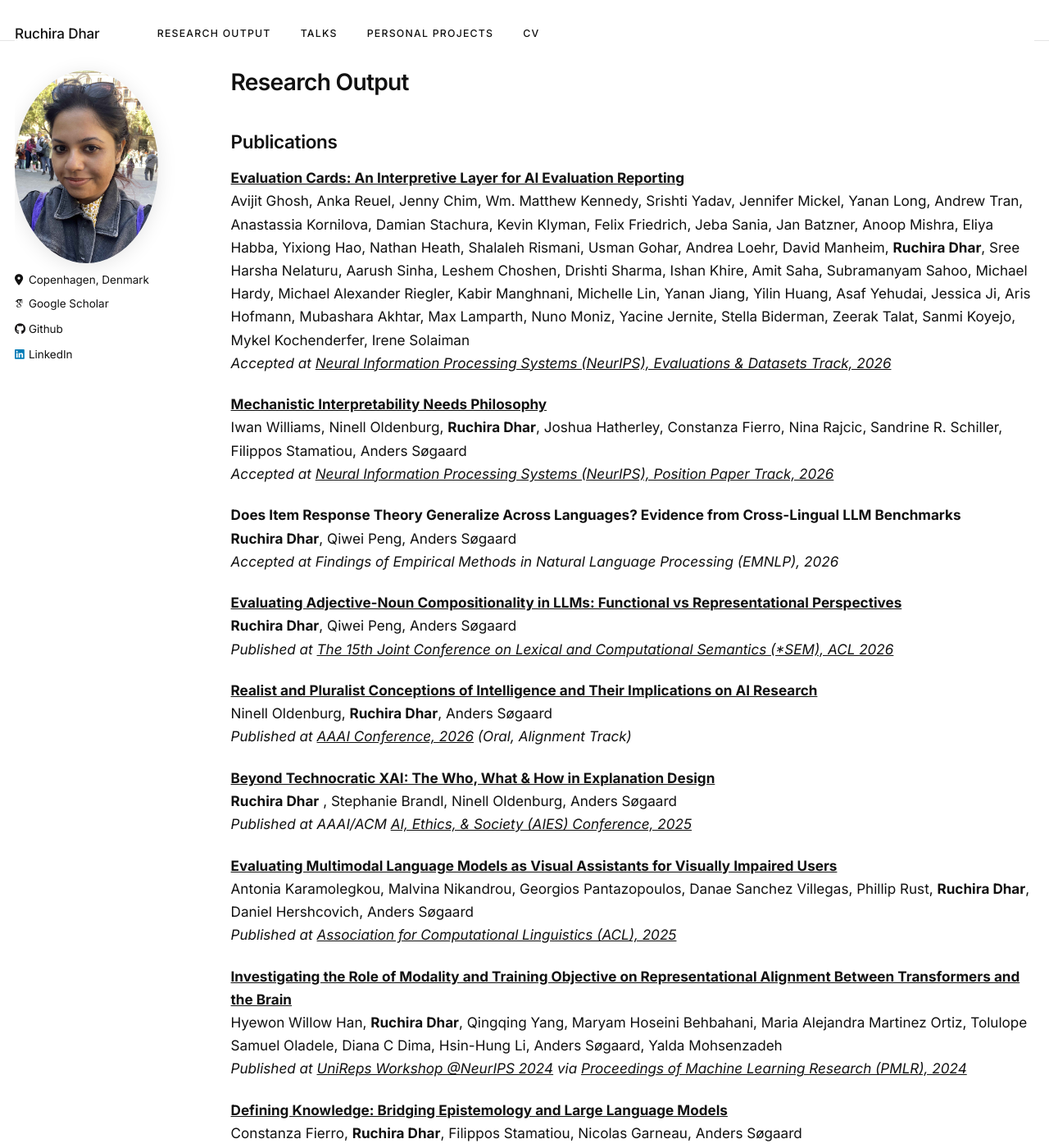
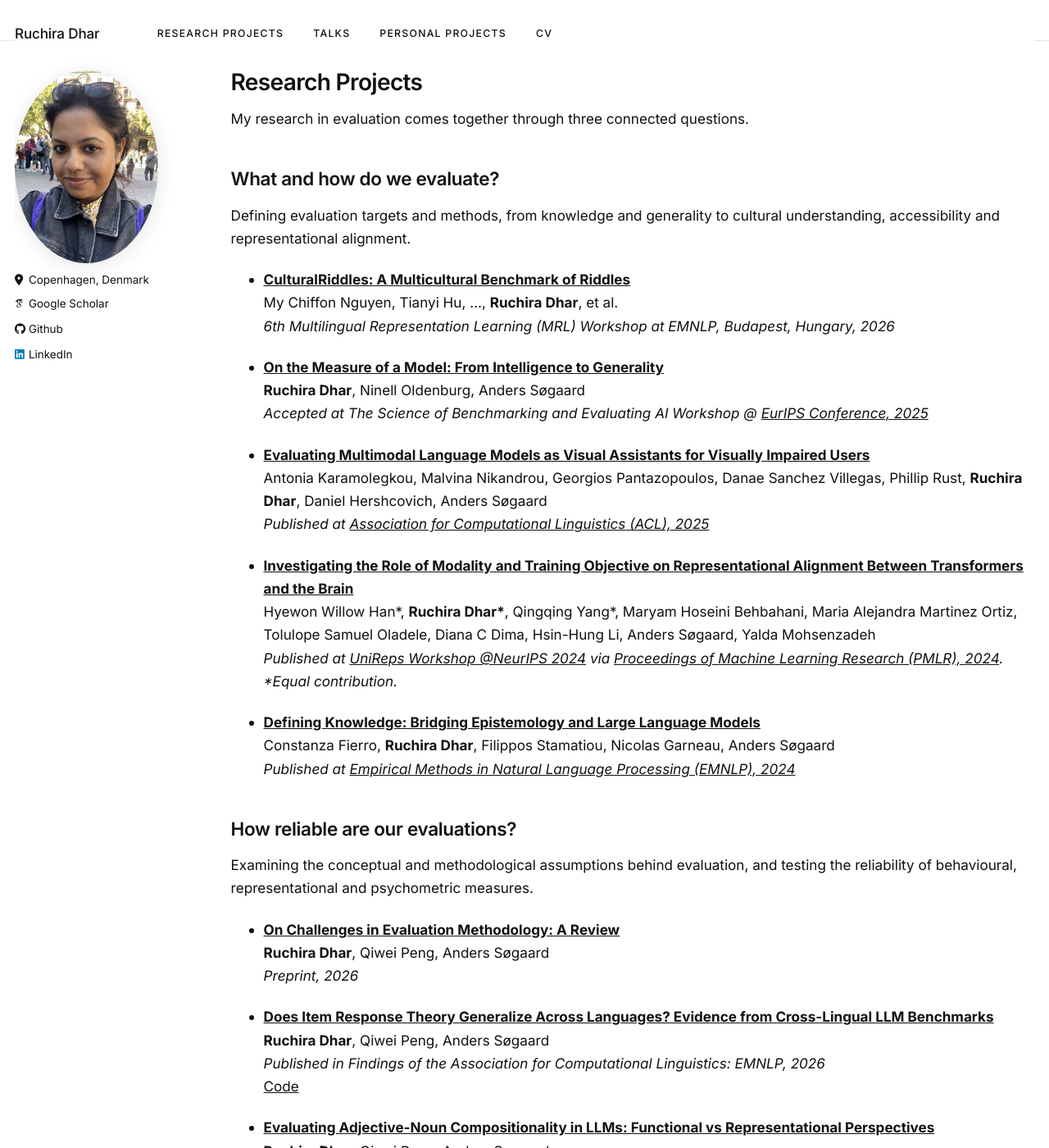
Before and after one commit to ruchiradhar/ruchiradhar.github.io, a Jekyll site: the page built from _pages/research.md, in a window 1280 px wide and 1400 px high. Shown: the whole window at 82% size. Built offline with Jekyll 4.4.1, drawn with Linux system fonts in a browser that asks for light colours; some web fonts are replaced; some of the changed text lies outside the part shown.

Commit message:
Update Oct 2026

```diff
--- a/_data/navigation.yml
+++ b/_data/navigation.yml
@@ -3,7 +3,7 @@ main:
   #- title: "Publications"
   #  url: /publications/
 
-  - title: "Research Output"
+  - title: "Research Projects"
     url: /research/
 
   - title: "Talks"
--- a/_pages/research.md
+++ b/_pages/research.md
@@ -1,68 +1,77 @@
 ---
 layout: archive
-title: "Research Output"
+title: "Research Projects"
 permalink: /research/
 author_profile: true
 classes: research-page
 ---
 
-## Publications
+My research in evaluation comes together through three connected questions.
 
-**[Evaluation Cards: An Interpretive Layer for AI Evaluation Reporting](https://arxiv.org/abs/2606.09809)** \
-Avijit Ghosh, Anka Reuel, Jenny Chim, Wm. Matthew Kennedy, Srishti Yadav, Jennifer Mickel, Yanan Long, Andrew Tran, Anastassia Kornilova, Damian Stachura, Kevin Klyman, Felix Friedrich, Jeba Sania, Jan Batzner, Anoop Mishra, Eliya Habba, Yixiong Hao, Nathan Heath, Shalaleh Rismani, Usman Gohar, Andrea Loehr, David Manheim, **Ruchira Dhar**, Sree Harsha Nelaturu, Aarush Sinha, Leshem Choshen, Drishti Sharma, Ishan Khire, Amit Saha, Subramanyam Sahoo, Michael Hardy, Michael Alexander Riegler, Kabir Manghnani, Michelle Lin, Yanan Jiang, Yilin Huang, Asaf Yehudai, Jessica Ji, Aris Hofmann, Mubashara Akhtar, Max Lamparth, Nuno Moniz, Yacine Jernite, Stella Biderman, Zeerak Talat, Sanmi Koyejo, Mykel Kochenderfer, Irene Solaiman \
-*Accepted at [Neural Information Processing Systems (NeurIPS), Evaluations & Datasets Track, 2026](https://neurips.cc/)*
+## What and how do we evaluate?
 
-**[Mechanistic Interpretability Needs Philosophy](https://arxiv.org/abs/2506.18852)** \
-Iwan Williams, Ninell Oldenburg, **Ruchira Dhar**, Joshua Hatherley, Constanza Fierro, Nina Rajcic, Sandrine R. Schiller, Filippos Stamatiou, Anders Søgaard \
-*Accepted at [Neural Information Processing Systems (NeurIPS), Position Paper Track, 2026](https://neurips.cc/)*
+Defining evaluation targets and methods, from knowledge and generality to cultural understanding, accessibility and representational alignment.
 
-**Does Item Response Theory Generalize Across Languages? Evidence from Cross-Lingual LLM Benchmarks** \
-**Ruchira Dhar**, Qiwei Peng, Anders Søgaard \
-*Accepted at Findings of Empirical Methods in Natural Language Processing (EMNLP), 2026*
+- **[CulturalRiddles: A Multicultural Benchmark of Riddles](https://arxiv.org/abs/2610.29968)** \
+  My Chiffon Nguyen, Tianyi Hu, …, **Ruchira Dhar**, et al. \
+  *6th Multilingual Representation Learning (MRL) Workshop at EMNLP, Budapest, Hungary, 2026*
 
-**[Evaluating Adjective-Noun Compositionality in LLMs: Functional vs Representational Perspectives](https://arxiv.org/abs/2603.09994)**\
-**Ruchira Dhar**, Qiwei Peng, Anders Søgaard \
-*Published at [The 15th Joint Conference on Lexical and Computational Semantics (*SEM), ACL 2026](https://starsem2026.github.io/)*
+- **[On the Measure of a Model: From Intelligence to Generality](https://arxiv.org/abs/2511.11773)** \
+  **Ruchira Dhar**, Ninell Oldenburg, Anders Søgaard \
+  *Accepted at The Science of Benchmarking and Evaluating AI Workshop @ [EurIPS Conference, 2025](https://eurips.cc/)*
 
-**[Realist and Pluralist Conceptions of Intelligence and Their Implications on AI Research](https://arxiv.org/abs/2511.15282)** \
-Ninell Oldenburg, **Ruchira Dhar**, Anders Søgaard \
-*Published at [AAAI Conference, 2026](https://aaai.org/conference/aaai/aaai-26/) (Oral, Alignment Track)*
+- **[Evaluating Multimodal Language Models as Visual Assistants for Visually Impaired Users](https://aclanthology.org/2025.acl-long.1260/)** \
+  Antonia Karamolegkou, Malvina Nikandrou, Georgios Pantazopoulos, Danae Sanchez Villegas, Phillip Rust, **Ruchira Dhar**, Daniel Hershcovich, Anders Søgaard \
+  *Published at [Association for Computational Linguistics (ACL), 2025](https://2025.aclweb.org/)*
 
-**[Beyond Technocratic XAI: The Who, What & How in Explanation Design](https://ojs.aaai.org/index.php/AIES/article/view/36586)** \
-**Ruchira Dhar** , Stephanie Brandl, Ninell Oldenburg, Anders Søgaard \
-*Published at AAAI/ACM [AI, Ethics, & Society (AIES) Conference, 2025](https://www.aies-conference.com/2025/)*
+- **[Investigating the Role of Modality and Training Objective on Representational Alignment Between Transformers and the Brain](https://proceedings.mlr.press/v285/han24a.html)** \
+  Hyewon Willow Han\*, **Ruchira Dhar\***, Qingqing Yang\*, Maryam Hoseini Behbahani, Maria Alejandra Martinez Ortiz, Tolulope Samuel Oladele, Diana C Dima, Hsin-Hung Li, Anders Søgaard, Yalda Mohsenzadeh \
+  *Published at [UniReps Workshop @NeurIPS 2024](https://unireps.org/2024/) via [Proceedings of Machine Learning Research (PMLR), 2024](https://proceedings.mlr.press/v285/). \*Equal contribution.*
 
-**[Evaluating Multimodal Language Models as Visual Assistants for Visually Impaired Users](https://aclanthology.org/2025.acl-long.1260/)** \
-Antonia Karamolegkou, Malvina Nikandrou, Georgios Pantazopoulos, Danae Sanchez Villegas, Phillip Rust, **Ruchira Dhar**, Daniel Hershcovich, Anders Søgaard \
-*Published at [Association for Computational Linguistics (ACL), 2025](https://2025.aclweb.org/)*
+- **[Defining Knowledge: Bridging Epistemology and Large Language Models](https://aclanthology.org/2024.emnlp-main.900/)** \
+  Constanza Fierro, **Ruchira Dhar**, Filippos Stamatiou, Nicolas Garneau, Anders Søgaard \
+  *Published at [Empirical Methods in Natural Language Processing (EMNLP), 2024](https://2024.emnlp.org/)*
 
-**[Investigating the Role of Modality and Training Objective on Representational Alignment Between Transformers and the Brain](https://proceedings.mlr.press/v285/han24a.html)** \
-Hyewon Willow Han, **Ruchira Dhar**, Qingqing Yang, Maryam Hoseini Behbahani, Maria Alejandra Martinez Ortiz, Tolulope Samuel Oladele, Diana C Dima, Hsin-Hung Li, Anders Søgaard, Yalda Mohsenzadeh \
-*Published at [UniReps Workshop @NeurIPS 2024](https://unireps.org/2024/) via [Proceedings of Machine Learning Research (PMLR), 2024](https://proceedings.mlr.press/v285/)*
+## How reliable are our evaluations?
 
-**[Defining Knowledge: Bridging Epistemology and Large Language Models](https://aclanthology.org/2024.emnlp-main.900/)** \
-Constanza Fierro, **Ruchira Dhar**, Filippos Stamatiou, Nicolas Garneau, Anders Søgaard \
-*Published at [Empirical Methods in Natural Language Processing (EMNLP), 2024](https://2024.emnlp.org/)*
+Examining the conceptual and methodological assumptions behind evaluation, and testing the reliability of behavioural, representational and psychometric measures.
 
----
+- **[On Challenges in Evaluation Methodology: A Review](https://arxiv.org/abs/2604.25923)** \
+  **Ruchira Dhar**, Qiwei Peng, Anders Søgaard \
+  *Preprint, 2026*
 
-## Presentations
+- **[Does Item Response Theory Generalize Across Languages? Evidence from Cross-Lingual LLM Benchmarks](https://aclanthology.org/2026.findings-emnlp.1889/)** \
+  **Ruchira Dhar**, Qiwei Peng, Anders Søgaard \
+  *Published in Findings of the Association for Computational Linguistics: EMNLP, 2026* \
+  [Code](https://github.com/ruchiradhar/benchfilter)
 
-**[On the Measure of a Model: From Intelligence to Generality](https://arxiv.org/abs/2511.11773)** \
-**Ruchira Dhar**, Ninell Oldenburg, Anders Søgaard \
-*Accepted at The Science of Benchmarking and Evaluating AI Workshop @ [EurIPS Conference, 2025](https://eurips.cc/)*
 
-**[EvalCards: A Framework for Standardized Evaluation Reporting](https://arxiv.org/abs/2511.21695)** \
-**Ruchira Dhar**, Danae Sanchez Villegas, Antonia Karamolegkou, Alice Schiavone, Yifei Yuan, Xinyi Chen, Jiaang Li, Stella Frank, Laura De Grazia, Monorama Swain, Stephanie Brandl, Daniel Hershcovich, Anders Søgaard, Desmond Elliott \
-*Accepted at The Science of Benchmarking and Evaluating AI Workshop @ [EurIPS Conference, 2025](https://eurips.cc/)*
 
-**[From Words to Worlds: Compositionality for Cognitive Architectures](https://openreview.net/forum?id=2eA9b52PAW)** \
-**Ruchira Dhar**, Anders Søgaard \
-*Accepted at [LLMs & Cognition Workshop @ International Conference on Machine Learning (ICML), 2024](https://icml.cc/virtual/2024/workshop/29963)*
+- **[Evaluating Adjective-Noun Compositionality in LLMs: Functional vs Representational Perspectives](https://arxiv.org/abs/2603.09994)**\
+  **Ruchira Dhar**, Qiwei Peng, Anders Søgaard \
+  *Published at [The 15th Joint Conference on Lexical and Computational Semantics (*SEM), ACL 2026](https://starsem2026.github.io/)* \
+  [Code](https://github.com/ruchiradhar/compgenie)
 
----
+- **[Realist and Pluralist Conceptions of Intelligence and Their Implications on AI Research](https://arxiv.org/abs/2511.15282)** \
+  Ninell Oldenburg, **Ruchira Dhar**, Anders Søgaard \
+  *Published at [AAAI Conference, 2026](https://aaai.org/conference/aaai/aaai-26/) (Oral, Alignment Track)*
 
-## Preprints
+- **[From Words to Worlds: Compositionality for Cognitive Architectures](https://openreview.net/forum?id=2eA9b52PAW)** \
+  **Ruchira Dhar**, Anders Søgaard \
+  *Accepted at [LLMs & Cognition Workshop @ International Conference on Machine Learning (ICML), 2024](https://icml.cc/virtual/2024/workshop/29963)*
 
-**[Evaluation Revisited: A Taxonomy of Evaluation Concerns in Natural Language Processing](https://arxiv.org/abs/2604.25923)** \
-**Ruchira Dhar**, Anders Søgaard
+## How should we surface information for users?
+
+Making evaluation results and model explanations useful, interpretable and responsive to users' needs.
+
+- **[Evaluation Cards: An Interpretive Layer for AI Evaluation Reporting](https://arxiv.org/abs/2606.09809)** \
+  Avijit Ghosh, Anka Reuel, Jenny Chim, Wm. Matthew Kennedy, Srishti Yadav, Jennifer Mickel, Yanan Long, Andrew Tran, Anastassia Kornilova, Damian Stachura, Kevin Klyman, Felix Friedrich, Jeba Sania, Jan Batzner, Anoop Mishra, Eliya Habba, Yixiong Hao, Nathan Heath, Shalaleh Rismani, Usman Gohar, Andrea Loehr, David Manheim, **Ruchira Dhar**, Sree Harsha Nelaturu, Aarush Sinha, Leshem Choshen, Drishti Sharma, Ishan Khire, Amit Saha, Subramanyam Sahoo, Michael Hardy, Michael Alexander Riegler, Kabir Manghnani, Michelle Lin, Yanan Jiang, Yilin Huang, Asaf Yehudai, Jessica Ji, Aris Hofmann, Mubashara Akhtar, Max Lamparth, Nuno Moniz, Yacine Jernite, Stella Biderman, Zeerak Talat, Sanmi Koyejo, Mykel Kochenderfer, Irene Solaiman \
+  *Accepted at [Neural Information Processing Systems (NeurIPS), Evaluations & Datasets Track, 2026](https://neurips.cc/) (Spotlight)*
+
+- **[EvalCards: A Framework for Standardized Evaluation Reporting](https://arxiv.org/abs/2511.21695)** \
+  **Ruchira Dhar**, Danae Sanchez Villegas, Antonia Karamolegkou, Alice Schiavone, Yifei Yuan, Xinyi Chen, Jiaang Li, Stella Frank, Laura De Grazia, Monorama Swain, Stephanie Brandl, Daniel Hershcovich, Anders Søgaard, Desmond Elliott \
+  *Accepted at The Science of Benchmarking and Evaluating AI Workshop @ [EurIPS Conference, 2025](https://eurips.cc/)*
+
+- **[Beyond Technocratic XAI: The Who, What & How in Explanation Design](https://ojs.aaai.org/index.php/AIES/article/view/36586)** \
+  **Ruchira Dhar** , Stephanie Brandl, Ninell Oldenburg, Anders Søgaard \
+  *Published at AAAI/ACM [AI, Ethics, & Society (AIES) Conference, 2025](https://www.aies-conference.com/2025/)*
```
Also changed, not shown: _pages/about.md (+13 -31 lines), _talks/2024-09-22-acain-completeness-problem.md (+2 -0 lines), _talks/2025-10-25-multiagent-testing.md (+2 -0 lines), 2 other files.
